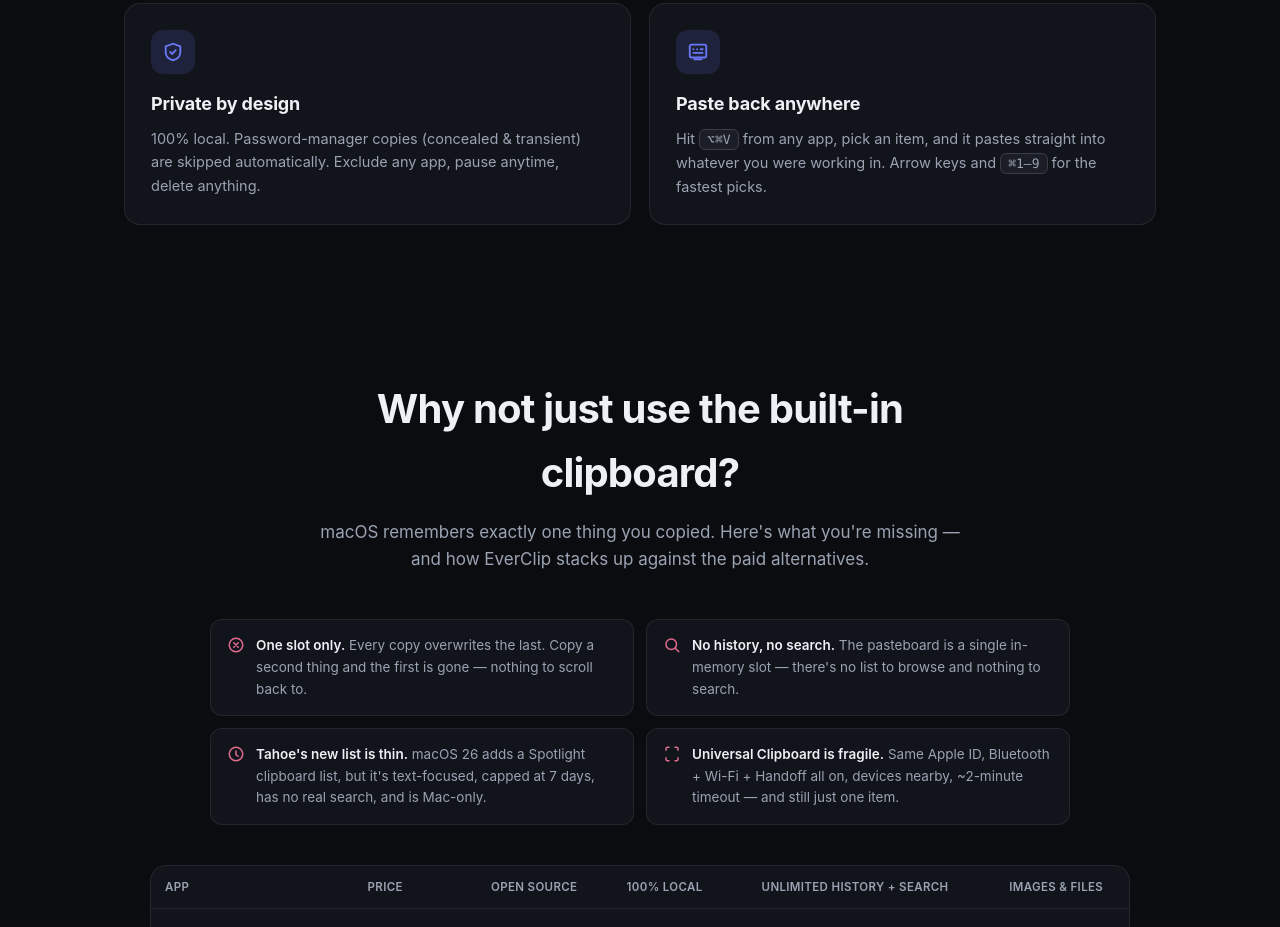
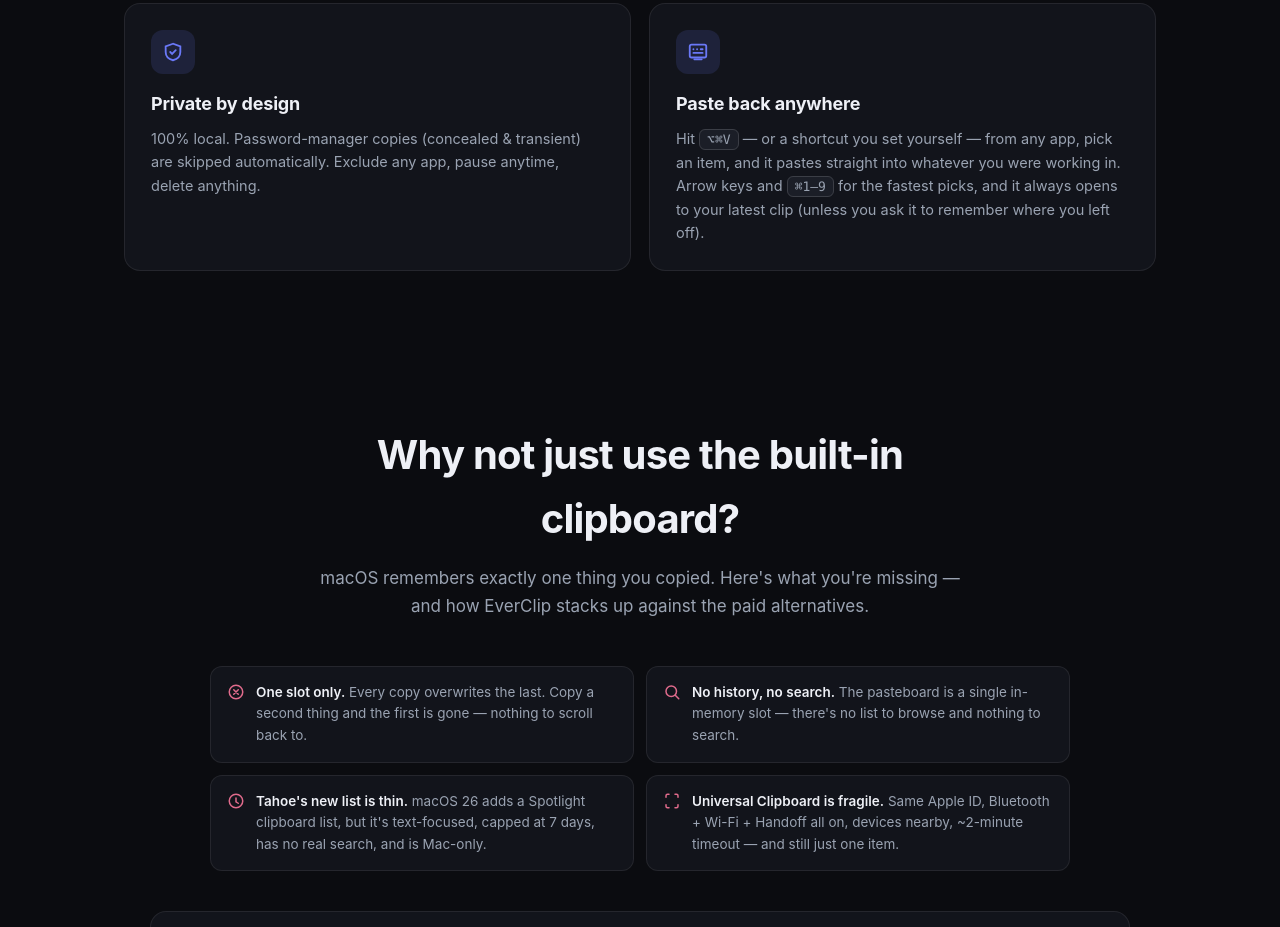
Before and after one commit to Nihirdas/everclip, a plain HTML site: page docs/index.html in a window 1280 px wide. Shown: the part 1860-2787 px from the top of the page. Drawn offline with Linux system fonts and the light colour scheme.

Commit message:
Site: note customizable shortcut + opens-to-latest; bump to v0.1.1 for release

```diff
--- a/docs/index.html
+++ b/docs/index.html
@@ -142,7 +142,7 @@
       <div class="feature reveal">
         <div class="ficon"><svg viewBox="0 0 24 24" fill="none" stroke="currentColor" stroke-width="2" stroke-linecap="round"><rect x="3" y="4" width="18" height="14" rx="2"/><path d="M8 20h8"/><path d="M7 9h.01M11 9h.01M15 9h2M7 13h10"/></svg></div>
         <h3>Paste back anywhere</h3>
-        <p>Hit <span class="kbd">⌥⌘V</span> from any app, pick an item, and it pastes straight into whatever you were working in. Arrow keys and <span class="kbd">⌘1–9</span> for the fastest picks.</p>
+        <p>Hit <span class="kbd">⌥⌘V</span> — or a shortcut you set yourself — from any app, pick an item, and it pastes straight into whatever you were working in. Arrow keys and <span class="kbd">⌘1–9</span> for the fastest picks, and it always opens to your latest clip (unless you ask it to remember where you left off).</p>
       </div>
     </div>
   </div>
```
Also changed, not shown: 1 other file.
